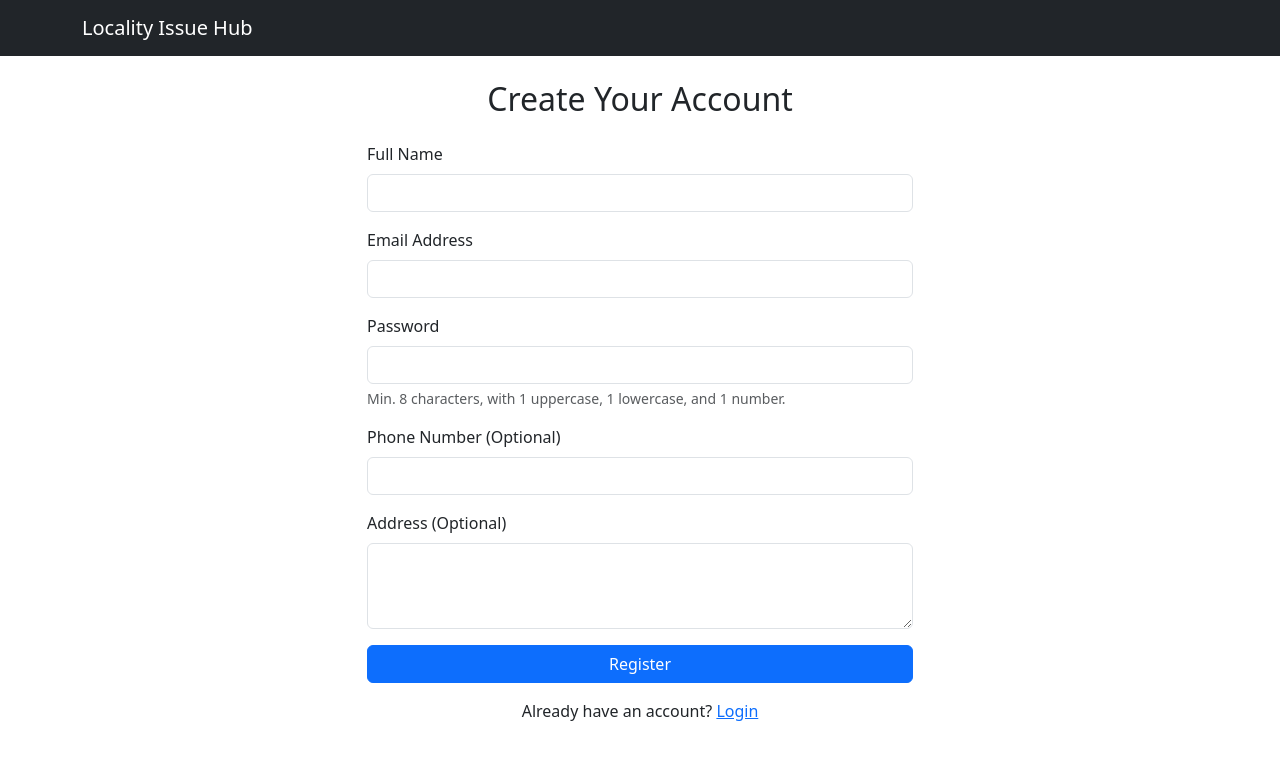
After one commit to aftab-exr/LocalityIssueHub, a Flask app: template templates/register.html in a window 1280 px wide. The commit adds this page. Shown: the top 760 px of the page. Run offline with Flask 3, Linux system fonts and the light colour scheme; the template is opened without the code that fills it, so the values that code supplies are empty.

Commit message:
Feat: Add user registration system with password hashing

```diff
--- a/templates/index.html
+++ b/templates/index.html
@@ -31,6 +31,9 @@
                 </ul>
                 <p>We are now ready to build the modules from your synopsis, like User Management and Complaint
                     Management[cite: 281].</p>
+                <a href="{{ url_for('register') }}" class="btn btn-primary btn-lg">
+                    Get Started - Register Now
+                </a>
             </div>
         </div>
     </div>
--- /dev/null
+++ b/templates/register.html
@@ -0,0 +1,85 @@
+<!doctype html>
+<html lang="en">
+
+<head>
+    <meta charset="utf-t">
+    <meta name="viewport" content="width=device-width, initial-scale=1">
+    <title>Register - Locality Issue Hub</title>
+    <link href="https://cdn.jsdelivr.net/npm/bootstrap@5.3.3/dist/css/bootstrap.min.css" rel="stylesheet">
+</head>
+
+<body>
+
+    <nav class="navbar navbar-expand-lg navbar-dark bg-dark">
+        <div class="container">
+            <a class="navbar-brand" href="{{ url_for('index') }}">Locality Issue Hub</a>
+        </div>
+    </nav>
+
+    <div class="container mt-4">
+        <div class="row">
+            <div class="col-md-8 col-lg-6 mx-auto">
+
+                <h2 class="mb-4 text-center">Create Your Account</h2>
+
+                {% with messages = get_flashed_messages(with_categories=true) %}
+                {% if messages %}
+                {% for category, message in messages %}
+                <div class="alert alert-{{ category }} alert-dismissible fade show" role="alert">
+                    {{ message }}
+                    <button type="button" class="btn-close" data-bs-dismiss="alert" aria-label="Close"></button>
+                </div>
+                {% endfor %}
+                {% endif %}
+                {% endwith %}
+
+
+                <form classclass="card p-4" method="POST" action="{{ url_for('register') }}">
+
+                    <div class="mb-3">
+                        <label for="name" class="form-label">Full Name</label>
+                        <input type="text" class="form-control" id="name" name="name" required>
+                    </div>
+
+                    <div class="mb-3">
+                        <label for="email" class="form-label">Email Address</label>
+                        <input type="email" class="form-control" id="email" name="email" required>
+                    </div>
+
+                    <div class="mb-3">
+                        <label for="password" class="form-label">Password</label>
+                        <input type="password" class="form-control" id="password" name="password"
+                            pattern="(?=.*\d)(?=.*[a-z])(?=.*[A-Z]).{8,}"
+                            title="Must contain at least one number, one uppercase and lowercase letter, and at least 8 or more characters"
+                            required>
+                        <div class="form-text">
+                            Min. 8 characters, with 1 uppercase, 1 lowercase, and 1 number.
+                        </div>
+                    </div>
+
+                    <div class="mb-3">
+                        <label for="phone" class="form-label">Phone Number (Optional)</label>
+                        <input type="tel" class="form-control" id="phone" name="phone">
+                    </div>
+
+                    <div class="mb-3">
+                        <label for="address" class="form-label">Address (Optional)</label>
+                        <textarea class="form-control" id="address" name="address" rows="3"></textarea>
+                    </div>
+
+                    <button type="submit" class="btn btn-primary w-100">Register</button>
+
+                </form>
+
+                <p class="text-center mt-3">
+                    Already have an account? <a href="#">Login</a>
+                </p>
+
+            </div>
+        </div>
+    </div>
+
+    <script src="https://cdn.jsdelivr.net/npm/bootstrap@5.3.3/dist/js/bootstrap.bundle.min.js"></script>
+</body>
+
+</html>
```
Also changed, not shown: templates/base.html (added), templates/login.html (added).
